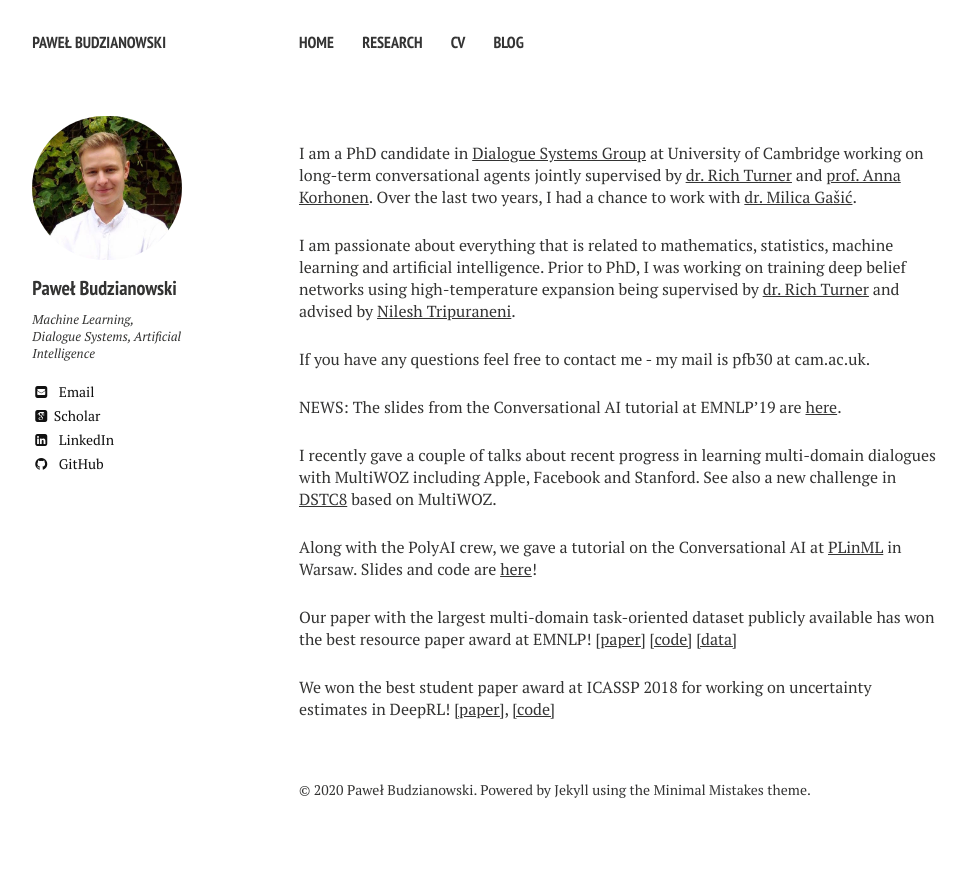
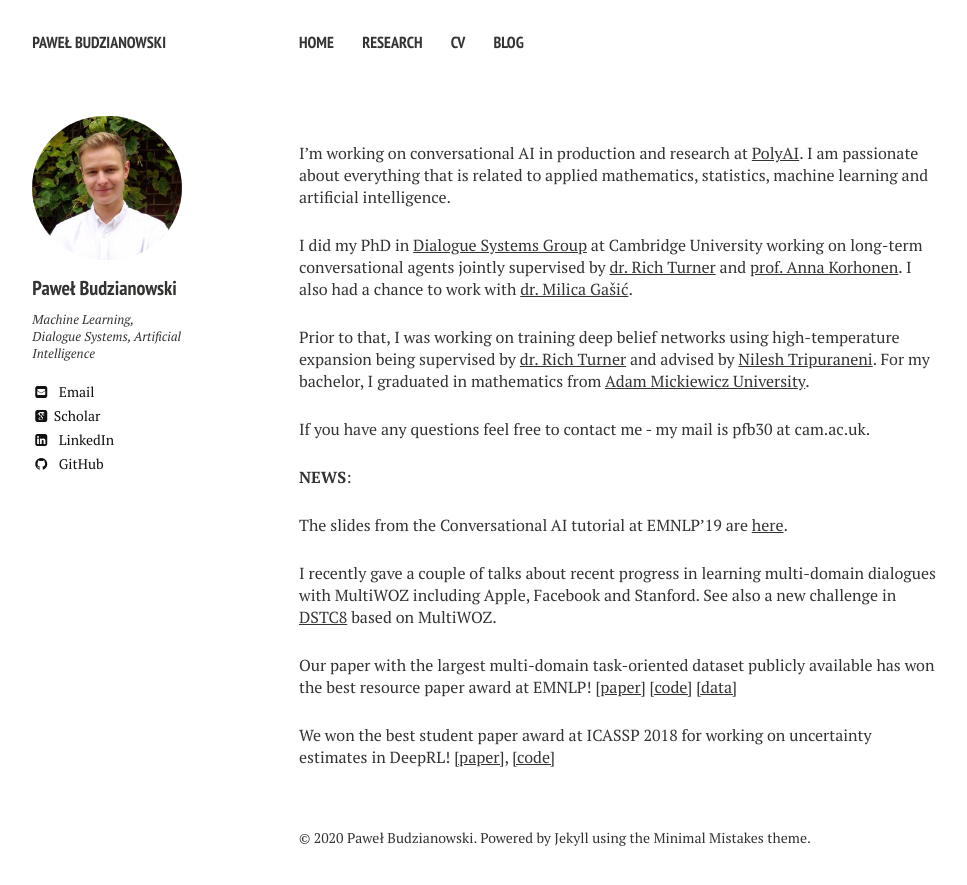
Before and after one commit to pawel-polyai/budzianowski.github.io, a Jekyll site: the page built from index.md, in a window 1280 px wide. Shown: the top 885 px of the page, without its empty margins (21-988 px from the left). Built offline with Jekyll 4.4.1, drawn with Linux system fonts in a browser that asks for light colours; nearby versions of some CDN libraries; some web fonts are replaced.

Commit message:
Update index.md

```diff
--- a/index.md
+++ b/index.md
@@ -7,20 +7,20 @@ image:
   credit: "@budzianowski"
 ---
 
-I am a PhD candidate in [Dialogue Systems Group](http://dialogue.mi.eng.cam.ac.uk/index.php/people/) at University of Cambridge working on long-term conversational agents jointly supervised by [dr. Rich Turner](http://learning.eng.cam.ac.uk/Public/Turner/WebHome) and [prof. Anna Korhonen](https://www.cl.cam.ac.uk/~alk23/). Over the last two years, I had a chance to work with [dr. Milica Gašić](https://www.cs.hhu.de/en/research-groups/dialog-systems-and-machine-learning.html).
+I'm working on conversational AI in production and research at [PolyAI](https://www.polyai.com/). I am passionate about everything that is related to applied mathematics, statistics, machine learning and artificial intelligence.
 
-I am passionate about everything that is related to mathematics, statistics, machine learning and artificial intelligence.
-Prior to PhD, I was working on training deep belief networks using high-temperature expansion being supervised by [dr. Rich Turner](http://learning.eng.cam.ac.uk/Public/Turner/WebHome) and advised by [Nilesh Tripuraneni](https://people.eecs.berkeley.edu/~nileshtrip/).
+I did my PhD in [Dialogue Systems Group](http://dialogue.mi.eng.cam.ac.uk/index.php/people/) at Cambridge University working on long-term conversational agents jointly supervised by [dr. Rich Turner](http://learning.eng.cam.ac.uk/Public/Turner/WebHome) and [prof. Anna Korhonen](https://www.cl.cam.ac.uk/~alk23/). I also had a chance to work with [dr. Milica Gašić](https://www.cs.hhu.de/en/research-groups/dialog-systems-and-machine-learning.html).
+
+Prior to that, I was working on training deep belief networks using high-temperature expansion being supervised by [dr. Rich Turner](http://learning.eng.cam.ac.uk/Public/Turner/WebHome) and advised by [Nilesh Tripuraneni](https://people.eecs.berkeley.edu/~nileshtrip/). For my bachelor, I graduated in mathematics from [Adam Mickiewicz University](https://en.wikipedia.org/wiki/Adam_Mickiewicz_University_in_Pozna%C5%84).
 
 If you have any questions feel free to contact me - my mail is pfb30 at cam.ac.uk.
 
-NEWS:
+**NEWS**:
+
 The slides from the Conversational AI tutorial at EMNLP'19 are [here](https://www.polyai.com/emnlp19/).
 
 I recently gave a couple of talks about recent progress in learning multi-domain dialogues with MultiWOZ including Apple, Facebook and Stanford. See also a new challenge in [DSTC8](https://sites.google.com/dstc.community/dstc8/home) based on MultiWOZ.
 
-Along with the PolyAI crew, we gave a tutorial on the Conversational AI at [PLinML](http://plinml.mimuw.edu.pl/) in Warsaw. Slides and code are [here](https://github.com/budzianowski/plml_convai)!
-
 Our paper with the largest multi-domain task-oriented dataset publicly available has won the best resource paper award at EMNLP! [[paper]](https://arxiv.org/abs/1810.00278) [[code]](https://github.com/budzianowski/multiwoz) [[data]](http://dialogue.mi.eng.cam.ac.uk/index.php/corpus/)
 
 We won the best student paper award at ICASSP 2018 for working on uncertainty estimates in DeepRL! [[paper]](https://arxiv.org/abs/1711.11486), [[code]](https://pydial.org)
```
